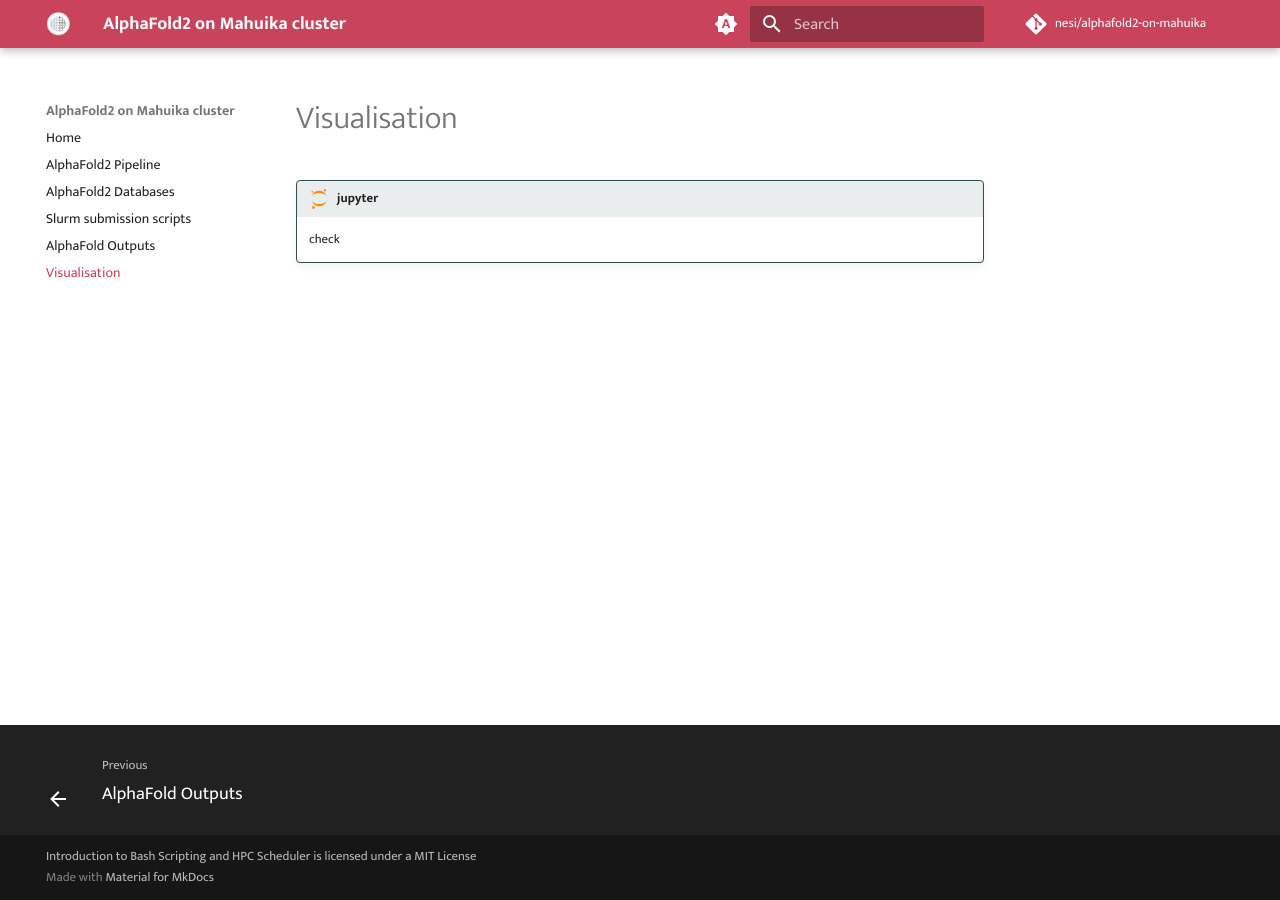
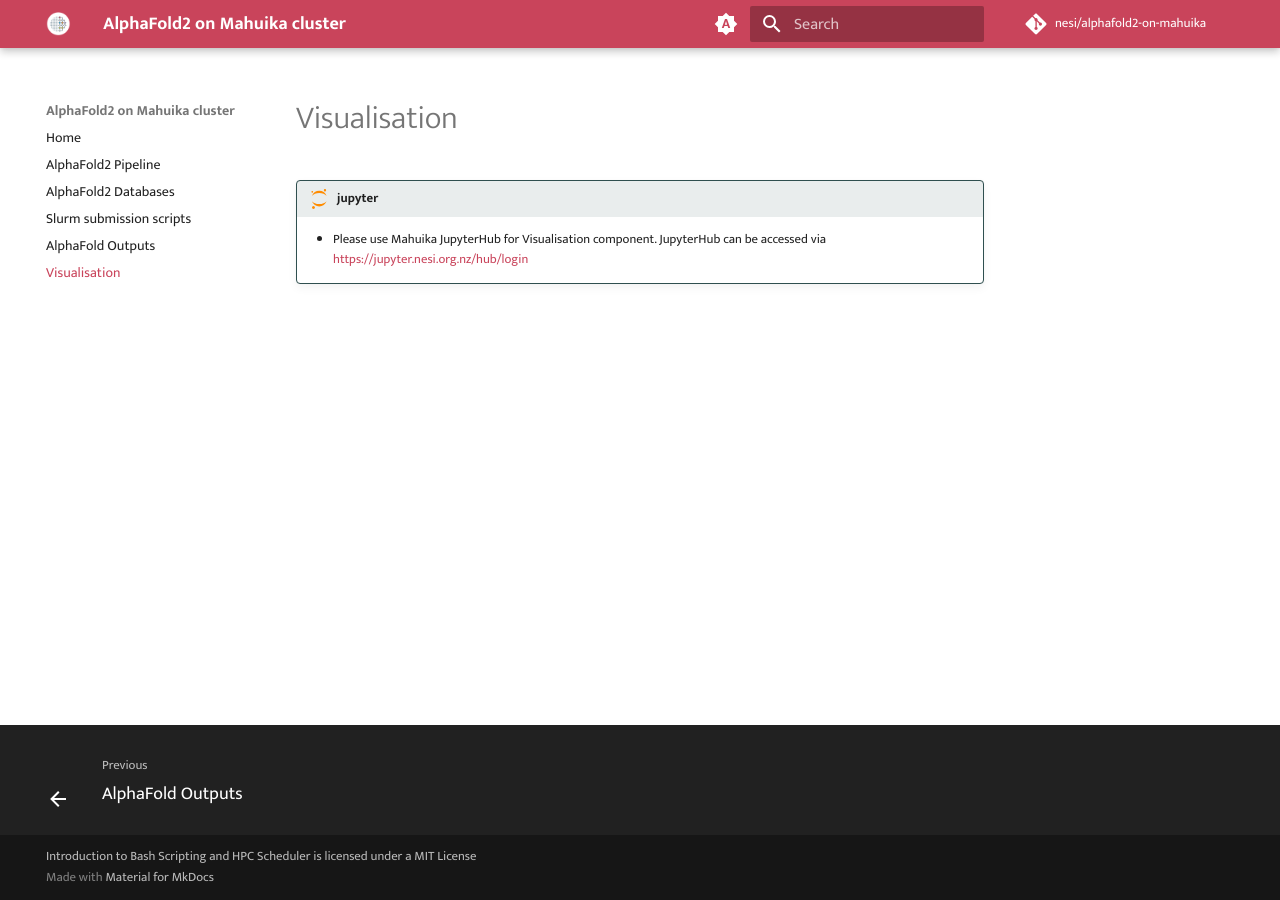
Before and after one commit to nesi/alphafold2-on-mahuika, an MkDocs documentation site: the page built from docs/5_visualisation.md, in a window 1280 px wide. Built offline with MkDocs 1.6.1 and Material for MkDocs 9.7.7, drawn with Linux system fonts in a browser that asks for light colours; comment, search, counter and statistics services are not loaded.

Commit message:
update jupyter

```diff
--- a/docs/5_visualisation.md
+++ b/docs/5_visualisation.md
@@ -3,4 +3,4 @@
 
 !!! jupyter "jupyter"
 
-    check
+    - Please use Mahuika JupyterHub for Visualisation component. JupyterHub can be accessed via https://jupyter.nesi.org.nz/hub/login
```
